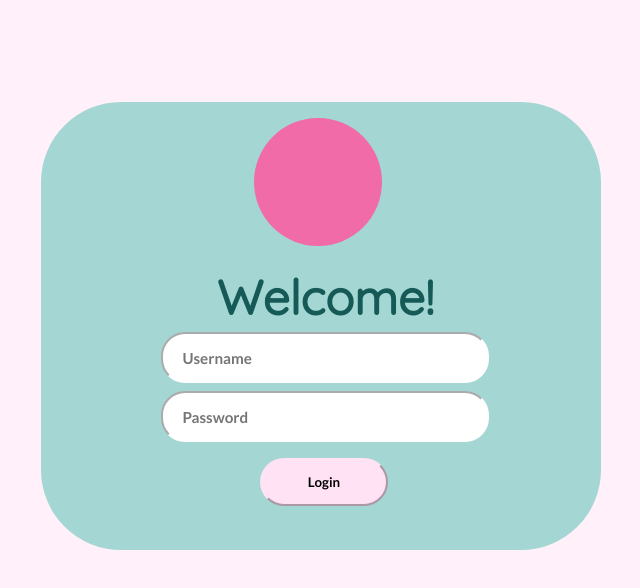
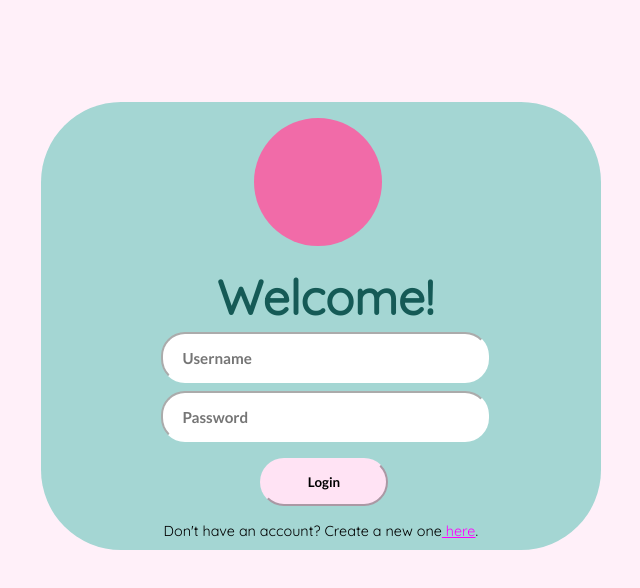
Before and after one commit to hawraakhalil/Cancer-Connect, a React (Create React App) app: page / in a window 1280 px wide. Shown: the top 588 px of the page, without its empty margins (356-996 px from the left). Built offline with nearby package versions, Linux system fonts and the light colour scheme.

Commit message:
linked an empty page for now  to create a new account in the sign in page

```diff
--- a/src/App.js
+++ b/src/App.js
@@ -2,6 +2,7 @@ import React from 'react';
 import {BrowserRouter as Router, Routes, Route, Link} from "react-router-dom";
 import Authentication from "./pages/authentication"
 import Feed from './pages/feed';
+import Signup from './pages/signup';
 import './App.css'
 
 function App() {
@@ -11,6 +12,7 @@ function App() {
       <Routes>
       <Route path="/" exact element={<Authentication />} />
         <Route path="/feed" exact element={<Feed />} />
+        <Route path="/signup" exact element={<Signup />} />
         </Routes>
     </Router>
   </>
--- a/src/pages/authentication.js
+++ b/src/pages/authentication.js
@@ -16,12 +16,7 @@ function Authentication() {
 
   const handleClick = () => {
     if (username && password) {
-      if (password.length < 8) {
-        setErrorMessage("Error ! Password should have more than 7 characters.");
-      }
-      else {
       window.location.href = "/feed";
-      }
     } else if (!username && !password) {
       setErrorMessage("Error ! Please enter a username and password.");
     }
@@ -67,6 +62,10 @@ function Authentication() {
       />
       <Button onClick={handleClick} style ={{marginTop:"1rem",marginLeft:"6.2rem",width:"8rem",height:"3rem",backgroundColor:"#FFE3F4",borderColor:"#FFE3F4",borderRadius:"10rem",fontFamily:"Lato",fontWeight:"bold"}}>Login</Button>
       {errorMessage && <p style ={{fontSize:"0.9rem",marginTop:"0.6rem"}}>{errorMessage}</p>}
+      <p style={{ fontSize: '0.9rem', marginTop: '1rem', textAlign: 'center' }}>
+        Don't have an account? Create a new one
+        <Link to="/signup" style={{ color: '#FF00FF', textDecoration: 'underline' }}> here</Link>.
+      </p>
       </div>
       </Card.Body>
     </Card>
--- /dev/null
+++ b/src/pages/signup.js
@@ -0,0 +1,8 @@
+import React from 'react';
+function SignUp () {
+    return (
+        <p>hi</p>
+    );
+
+}
+export default SignUp;
```
